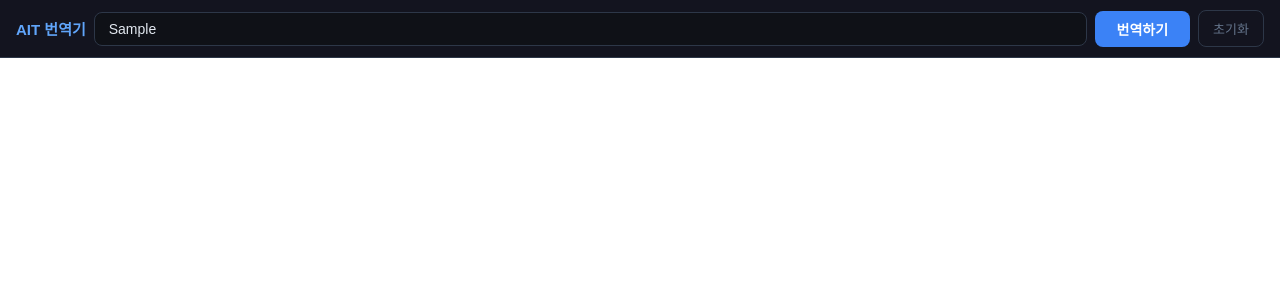
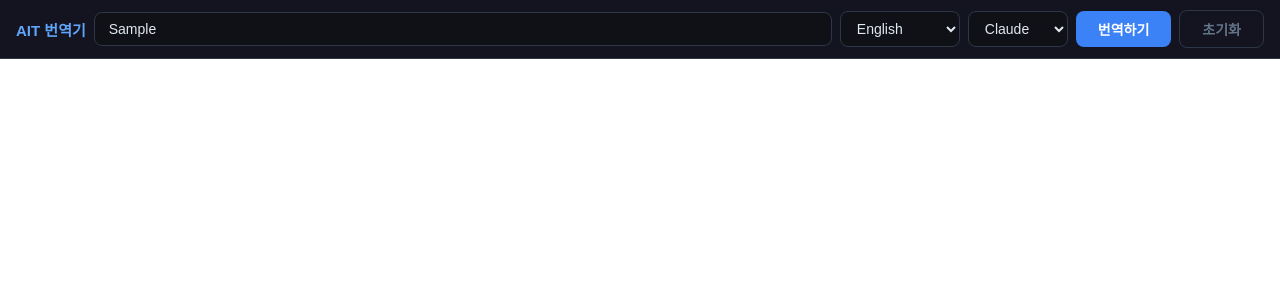
Before and after one commit to asm86313/ai-translator, a Next.js app: page / in a window 1280 px wide. Both pictures are taken after typing "Sample" into the empty fields and a click on the button "번역하기". Shown: the top 300 px of the page. Built offline with nearby package versions, Linux system fonts and the light colour scheme.

Commit message:
Add language and engine selector to toolbar

```diff
--- a/app/api/proxy/route.js
+++ b/app/api/proxy/route.js
@@ -3,6 +3,8 @@ import { NextResponse } from 'next/server'
 export async function GET(request) {
     const { searchParams, origin } = new URL(request.url)
     const targetUrl = searchParams.get('url')
+    const lang = searchParams.get('lang') || 'ko'
+    const engine = searchParams.get('engine') || 'claude'
 
     if (!targetUrl) {
         return new NextResponse('<p>URL이 필요합니다.</p>', {
@@ -36,11 +38,18 @@ export async function GET(request) {
 <base href="${baseHref}">
 <div id="ait-target" style="position:fixed;top:12px;right:16px;z-index:99999;font-family:sans-serif;"></div>
 <script>
+// 툴바에서 선택한 언어/엔진을 localStorage에 주입
+if ('${lang}' !== 'ko') {
+    localStorage.setItem('ait_lang', '${lang}')
+} else {
+    localStorage.removeItem('ait_lang')
+}
+localStorage.setItem('ait_engine', '${engine}')
 window.aitConfig = {
     apiUrl: '${origin}/api/translate',
     sourceLang: 'ko',
     targetElementId: 'ait-target',
-    showEngineSelector: true,
+    showEngineSelector: false,
 }
 </script>
 <script src="${origin}/widget/ai-translator.js"></script>
--- a/app/page.js
+++ b/app/page.js
@@ -2,8 +2,28 @@
 
 import { useState } from 'react'
 
+const LANGUAGES = [
+    { code: 'ko', name: '한국어' },
+    { code: 'en', name: 'English' },
+    { code: 'zh-Hans', name: '中文' },
+    { code: 'ja', name: '日本語' },
+    { code: 'vi', name: 'Tiếng Việt' },
+    { code: 'th', name: 'ภาษาไทย' },
+]
+
+const ENGINES = [
+    { id: 'claude', name: 'Claude' },
+    { id: 'gemini', name: 'Gemini' },
+]
+
+function buildProxyUrl(url, lang, engine) {
+    return `/api/proxy?url=${encodeURIComponent(url)}&lang=${lang}&engine=${engine}`
+}
+
 export default function Home() {
     const [inputUrl, setInputUrl] = useState('')
+    const [lang, setLang] = useState('en')
+    const [engine, setEngine] = useState('claude')
     const [proxyUrl, setProxyUrl] = useState('')
     const [error, setError] = useState('')
 
@@ -11,15 +31,33 @@ export default function Home() {
         e.preventDefault()
         if (!inputUrl.trim()) return
         setError('')
-
         let url = inputUrl.trim()
         if (!url.startsWith('http')) url = 'https://' + url
-
         try {
             new URL(url)
-            setProxyUrl(`/api/proxy?url=${encodeURIComponent(url)}`)
+            setProxyUrl(buildProxyUrl(url, lang, engine))
         } catch {
             setError('올바른 URL을 입력하세요.')
+        }
+    }
+
+    function handleLangChange(newLang) {
+        setLang(newLang)
+        if (proxyUrl) {
+            const urlMatch = proxyUrl.match(/url=([^&]+)/)
+            if (urlMatch) {
+                setProxyUrl(buildProxyUrl(decodeURIComponent(urlMatch[1]), newLang, engine))
+            }
+        }
+    }
+
+    function handleEngineChange(newEngine) {
+        setEngine(newEngine)
+        if (proxyUrl) {
+            const urlMatch = proxyUrl.match(/url=([^&]+)/)
+            if (urlMatch) {
+                setProxyUrl(buildProxyUrl(decodeURIComponent(urlMatch[1]), lang, newEngine))
+            }
         }
     }
 
@@ -31,40 +69,53 @@ export default function Home() {
                 display: 'flex', alignItems: 'center', gap: 8,
                 padding: '10px 16px', background: '#13141f',
                 borderBottom: '1px solid #2d3748', flexShrink: 0,
+                flexWrap: 'wrap',
             }}>
                 <span style={{ color: '#60a5fa', fontWeight: 700, fontSize: 15, whiteSpace: 'nowrap' }}>
                     AIT 번역기
                 </span>
+
                 <input
                     value={inputUrl}
                     onChange={e => setInputUrl(e.target.value)}
                     placeholder="번역할 페이지 URL 입력 (예: https://www.city.hwaseong.go.kr)"
                     style={{
-                        flex: 1, padding: '8px 14px',
+                        flex: 1, minWidth: 200, padding: '8px 14px',
                         border: `1px solid ${error ? '#f87171' : '#2d3748'}`,
                         borderRadius: 8, background: '#0f1117',
                         color: '#e2e8f0', fontSize: 14, outline: 'none',
                     }}
                 />
-                <button
-                    type="submit"
-                    style={{
-                        padding: '8px 22px', background: '#3b82f6', color: 'white',
-                        border: 'none', borderRadius: 8, cursor: 'pointer',
-                        fontSize: 14, fontWeight: 600, whiteSpace: 'nowrap',
-                    }}
+
+                {/* 언어 선택 */}
+                <select
+                    value={lang}
+                    onChange={e => handleLangChange(e.target.value)}
+                    style={selectStyle}
                 >
-                    번역하기
-                </button>
+                    {LANGUAGES.map(l => (
+                        <option key={l.code} value={l.code}>{l.name}</option>
+                    ))}
+                </select>
+
+                {/* 엔진 선택 */}
+                <select
+                    value={engine}
+                    onChange={e => handleEngineChange(e.target.value)}
+                    style={{ ...selectStyle, minWidth: 100 }}
+                >
+                    {ENGINES.map(e => (
+                        <option key={e.id} value={e.id}>{e.name}</option>
+                    ))}
+                </select>
+
+                <button type="submit" style={btnStyle}>번역하기</button>
+
                 {proxyUrl && (
                     <button
                         type="button"
                         onClick={() => { setProxyUrl(''); setInputUrl('') }}
-                        style={{
-                            padding: '8px 14px', background: 'transparent',
-                            color: '#64748b', border: '1px solid #2d3748',
-                            borderRadius: 8, cursor: 'pointer', fontSize: 13,
-                        }}
+                        style={{ ...btnStyle, background: 'transparent', color: '#64748b', border: '1px solid #2d3748' }}
                     >
                         초기화
                     </button>
@@ -72,7 +123,7 @@ export default function Home() {
             </form>
 
             {error && (
-                <div style={{ padding: '8px 16px', background: '#2d1515', color: '#f87171', fontSize: 13 }}>
+                <div style={{ padding: '8px 16px', background: '#2d1515', color: '#f87171', fontSize: 13, flexShrink: 0 }}>
                     {error}
                 </div>
             )}
@@ -101,3 +152,15 @@ export default function Home() {
         </div>
     )
 }
+
+const selectStyle = {
+    padding: '8px 12px', border: '1px solid #2d3748', borderRadius: 8,
+    background: '#0f1117', color: '#e2e8f0', fontSize: 14, cursor: 'pointer',
+    outline: 'none', minWidth: 120,
+}
+
+const btnStyle = {
+    padding: '8px 22px', background: '#3b82f6', color: 'white',
+    border: 'none', borderRadius: 8, cursor: 'pointer',
+    fontSize: 14, fontWeight: 600, whiteSpace: 'nowrap',
+}
```
